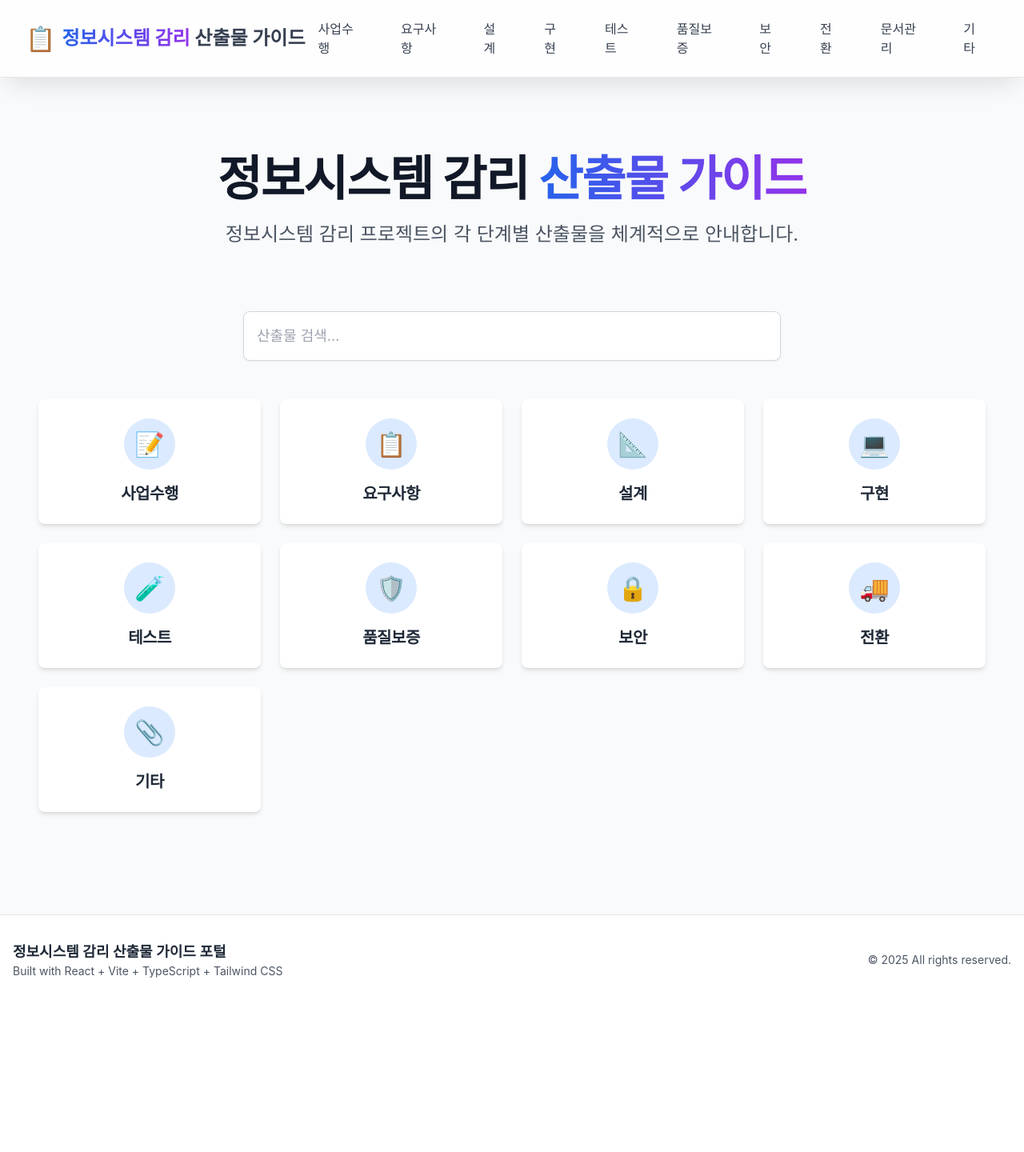
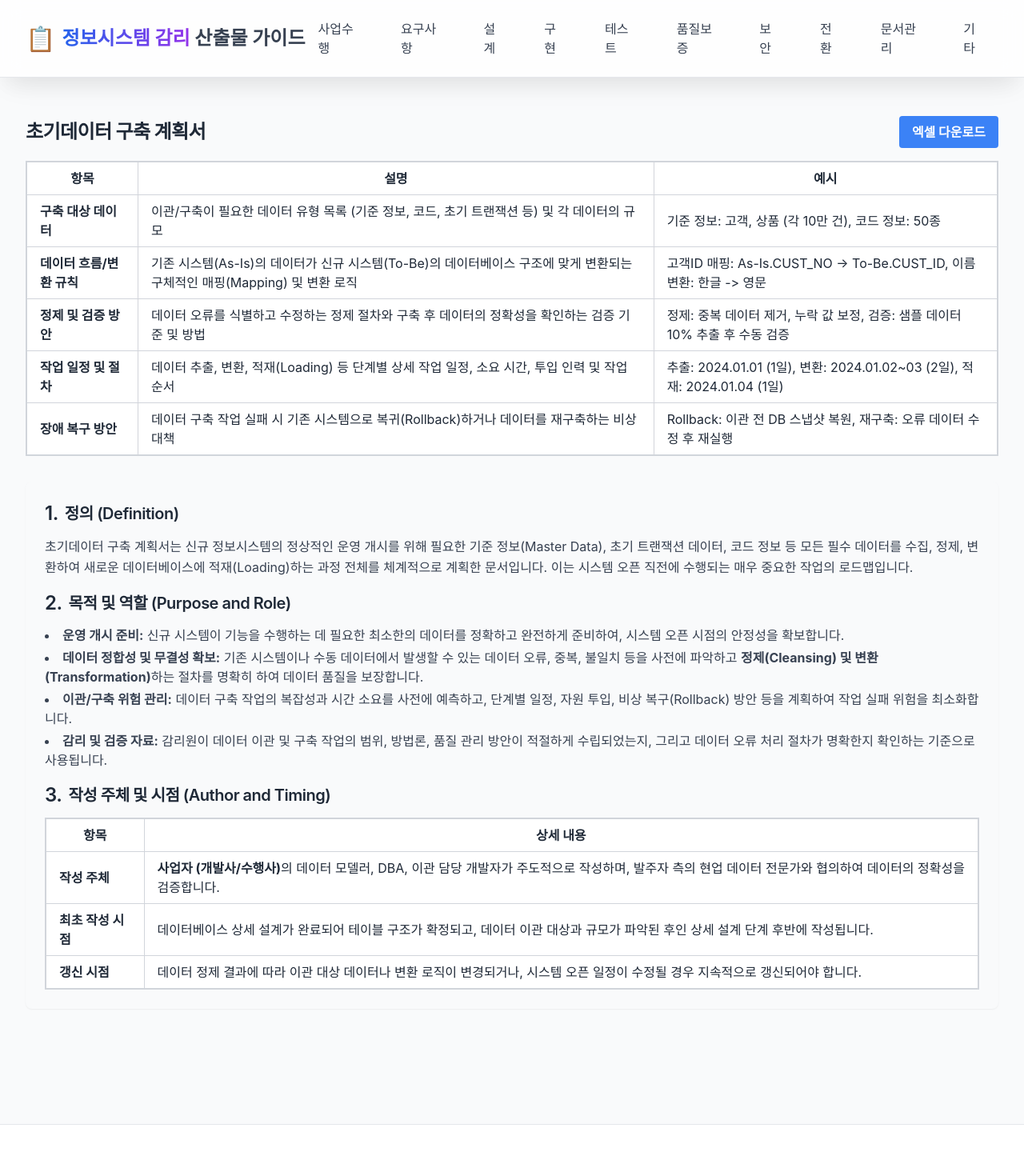
Before and after one commit to jeonck/deliverables-guide, a React (Vite) app: page /#/forms/initial-data-construction-plan in a window 1280 px wide. Before the commit this address led to /#/. Shown: the top 1440 px of the page at 80% size. Before the commit the page ends 1256 px from the top, so only its background shows below. Built offline with nearby package versions, Linux system fonts and the light colour scheme.

Commit message:
feat: add initial data construction plan form and update links

```diff
--- a/src/App.tsx
+++ b/src/App.tsx
@@ -34,6 +34,7 @@ import TableDefinitionDocument from './pages/forms/TableDefinitionDocument';
 import DatabaseDesignDocument from './pages/forms/DatabaseDesignDocument';
 import ProgramDesignDocument from './pages/forms/ProgramDesignDocument';
 import InterfaceDesignDocument from './pages/forms/InterfaceDesignDocument';
+import InitialDataConstructionPlan from './pages/forms/InitialDataConstructionPlan';
 
 function App() {
   return (
@@ -76,6 +77,7 @@ function App() {
             <Route path="/forms/database-design-document" element={<DatabaseDesignDocument />} />
             <Route path="/forms/program-design-document" element={<ProgramDesignDocument />} />
             <Route path="/forms/interface-design-document" element={<InterfaceDesignDocument />} />
+            <Route path="/forms/initial-data-construction-plan" element={<InitialDataConstructionPlan />} />
             <Route path="*" element={<Navigate to="/" replace />} />
           </Routes>
         </main>
--- a/src/data/deliverables.ts
+++ b/src/data/deliverables.ts
@@ -226,6 +226,12 @@ export const allDeliverables: Deliverable[] = [
     name: '코드설계서 (객체지향 모델)',
     category: '설계',
     categoryPath: '/design',
+  },
+  {
+    name: '초기데이터 구축 계획서',
+    category: '설계',
+    categoryPath: '/design',
+    formPath: '/forms/initial-data-construction-plan',
   },
   {
     name: '백업 및 복구계획서',
--- a/src/pages/Design.tsx
+++ b/src/pages/Design.tsx
@@ -39,6 +39,7 @@ const designDeliverables = [
     category: '계획 (DB)',
     deliverables: [
       { name: '백업 및 복구계획서', path: '/design' },
+      { name: '초기데이터 구축 계획서', path: '/forms/initial-data-construction-plan' },
       { name: '초기데이터 구축 계획서', path: '/design' },
       { name: '데이터 전환계획서', path: '/design' },
       { name: '데이터 전환프로그램', path: '/design' },
--- /dev/null
+++ b/src/pages/forms/InitialDataConstructionPlan.tsx
@@ -0,0 +1,109 @@
+import React from 'react';
+import { saveAs } from 'file-saver';
+import * as XLSX from 'xlsx';
+
+const InitialDataConstructionPlan: React.FC = () => {
+  const tableData = [
+    ['항목', '설명', '예시'],
+    ['구축 대상 데이터', '이관/구축이 필요한 데이터 유형 목록 (기준 정보, 코드, 초기 트랜잭션 등) 및 각 데이터의 규모', '기준 정보: 고객, 상품 (각 10만 건), 코드 정보: 50종'],
+    ['데이터 흐름/변환 규칙', '기존 시스템(As-Is)의 데이터가 신규 시스템(To-Be)의 데이터베이스 구조에 맞게 변환되는 구체적인 매핑(Mapping) 및 변환 로직', '고객ID 매핑: As-Is.CUST_NO -> To-Be.CUST_ID, 이름 변환: 한글 -> 영문'],
+    ['정제 및 검증 방안', '데이터 오류를 식별하고 수정하는 정제 절차와 구축 후 데이터의 정확성을 확인하는 검증 기준 및 방법', '정제: 중복 데이터 제거, 누락 값 보정, 검증: 샘플 데이터 10% 추출 후 수동 검증'],
+    ['작업 일정 및 절차', '데이터 추출, 변환, 적재(Loading) 등 단계별 상세 작업 일정, 소요 시간, 투입 인력 및 작업 순서', '추출: 2024.01.01 (1일), 변환: 2024.01.02~03 (2일), 적재: 2024.01.04 (1일)'],
+    ['장애 복구 방안', '데이터 구축 작업 실패 시 기존 시스템으로 복귀(Rollback)하거나 데이터를 재구축하는 비상 대책', 'Rollback: 이관 전 DB 스냅샷 복원, 재구축: 오류 데이터 수정 후 재실행'],
+  ];
+
+  const handleExcelDownload = () => {
+    const worksheet = XLSX.utils.aoa_to_sheet(tableData);
+    const workbook = XLSX.utils.book_new();
+    XLSX.utils.book_append_sheet(workbook, worksheet, '초기데이터구축계획서');
+    const excelBuffer = XLSX.write(workbook, { bookType: 'xlsx', type: 'array' });
+    const data = new Blob([excelBuffer], { type: 'application/octet-stream' });
+    saveAs(data, '초기데이터구축계획서.xlsx');
+  };
+
+  return (
+    <div className="container mx-auto p-4">
+      <div className="flex justify-between items-center mb-4">
+        <h1 className="text-2xl font-bold">초기데이터 구축 계획서</h1>
+        <button
+          onClick={handleExcelDownload}
+          className="bg-blue-500 hover:bg-blue-700 text-white font-bold py-2 px-4 rounded"
+        >
+          엑셀 다운로드
+        </button>
+      </div>
+
+      <div className="overflow-x-auto mb-8">
+        <table className="min-w-full bg-white border-2 border-gray-300">
+          <thead>
+            <tr>
+              <th className="border border-gray-300 px-4 py-2">항목</th>
+              <th className="border border-gray-300 px-4 py-2">설명</th>
+              <th className="border border-gray-300 px-4 py-2">예시</th>
+            </tr>
+          </thead>
+          <tbody>
+            {tableData.slice(1).map((row, rowIndex) => ( // Skip header row for rendering
+              <tr key={rowIndex}>
+                {row.map((cell, cellIndex) => (
+                  <td key={cellIndex} className="border border-gray-300 px-4 py-2">
+                    {cellIndex === 0 ? <span className="font-bold">{cell}</span> : cell}
+                  </td>
+                ))}
+              </tr>
+            ))}
+          </tbody>
+        </table>
+      </div>
+
+      <div className="mb-8 p-6 bg-gray-50 rounded-lg shadow-sm">
+        <h2 className="text-xl font-semibold mb-3 flex items-center">
+          <span className="text-2xl mr-2">1.</span> 정의 (Definition)
+        </h2>
+        <p className="mb-4 text-gray-700">
+          초기데이터 구축 계획서는 신규 정보시스템의 정상적인 운영 개시를 위해 필요한 기준 정보(Master Data), 초기 트랜잭션 데이터, 코드 정보 등 모든 필수 데이터를 수집, 정제, 변환하여 새로운 데이터베이스에 적재(Loading)하는 과정 전체를 체계적으로 계획한 문서입니다. 이는 시스템 오픈 직전에 수행되는 매우 중요한 작업의 로드맵입니다.
+        </p>
+
+        <h2 className="text-xl font-semibold mb-3 flex items-center">
+          <span className="text-2xl mr-2">2.</span> 목적 및 역할 (Purpose and Role)
+        </h2>
+        <ul className="list-disc list-inside mb-4 text-gray-700 space-y-1">
+          <li><strong>운영 개시 준비:</strong> 신규 시스템이 기능을 수행하는 데 필요한 최소한의 데이터를 정확하고 완전하게 준비하여, 시스템 오픈 시점의 안정성을 확보합니다.</li>
+          <li><strong>데이터 정합성 및 무결성 확보:</strong> 기존 시스템이나 수동 데이터에서 발생할 수 있는 데이터 오류, 중복, 불일치 등을 사전에 파악하고 <strong>정제(Cleansing) 및 변환(Transformation)</strong>하는 절차를 명확히 하여 데이터 품질을 보장합니다.</li>
+          <li><strong>이관/구축 위험 관리:</strong> 데이터 구축 작업의 복잡성과 시간 소요를 사전에 예측하고, 단계별 일정, 자원 투입, 비상 복구(Rollback) 방안 등을 계획하여 작업 실패 위험을 최소화합니다.</li>
+          <li><strong>감리 및 검증 자료:</strong> 감리원이 데이터 이관 및 구축 작업의 범위, 방법론, 품질 관리 방안이 적절하게 수립되었는지, 그리고 데이터 오류 처리 절차가 명확한지 확인하는 기준으로 사용됩니다.</li>
+        </ul>
+
+        <h2 className="text-xl font-semibold mb-3 flex items-center">
+          <span className="text-2xl mr-2">3.</span> 작성 주체 및 시점 (Author and Timing)
+        </h2>
+        <div className="overflow-x-auto">
+          <table className="min-w-full bg-white border-2 border-gray-300">
+            <thead>
+              <tr>
+                <th className="border border-gray-300 px-4 py-2">항목</th>
+                <th className="border border-gray-300 px-4 py-2">상세 내용</th>
+              </tr>
+            </thead>
+            <tbody>
+              <tr>
+                <td className="border border-gray-300 px-4 py-2 font-bold">작성 주체</td>
+                <td className="border border-gray-300 px-4 py-2"><strong>사업자 (개발사/수행사)</strong>의 데이터 모델러, DBA, 이관 담당 개발자가 주도적으로 작성하며, 발주자 측의 현업 데이터 전문가와 협의하여 데이터의 정확성을 검증합니다.</td>
+              </tr>
+              <tr>
+                <td className="border border-gray-300 px-4 py-2 font-bold">최초 작성 시점</td>
+                <td className="border border-gray-300 px-4 py-2">데이터베이스 상세 설계가 완료되어 테이블 구조가 확정되고, 데이터 이관 대상과 규모가 파악된 후인 상세 설계 단계 후반에 작성됩니다.</td>
+              </tr>
+              <tr>
+                <td className="border border-gray-300 px-4 py-2 font-bold">갱신 시점</td>
+                <td className="border border-gray-300 px-4 py-2">데이터 정제 결과에 따라 이관 대상 데이터나 변환 로직이 변경되거나, 시스템 오픈 일정이 수정될 경우 지속적으로 갱신되어야 합니다.</td>
+              </tr>
+            </tbody>
+          </table>
+        </div>
+      </div>
+    </div>
+  );
+};
+
+export default InitialDataConstructionPlan;
```
